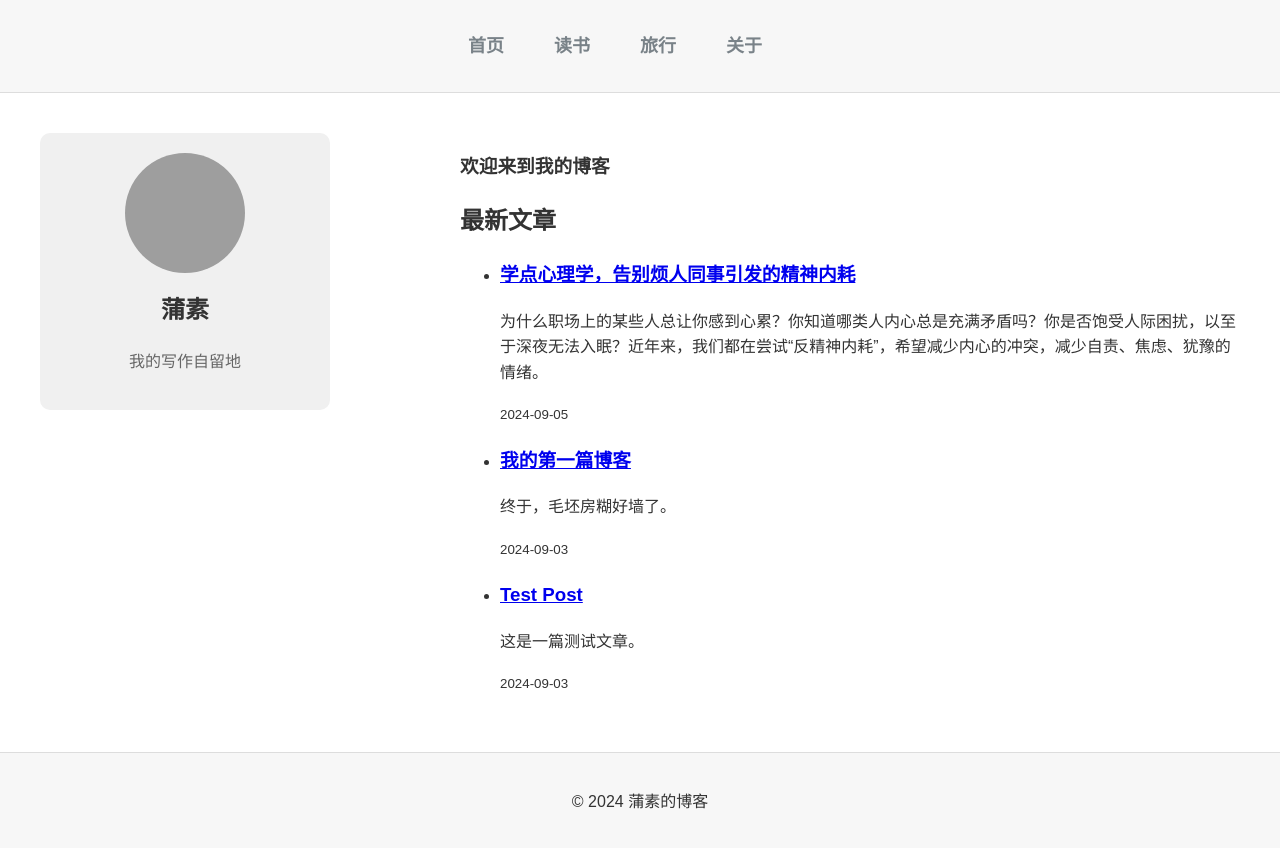
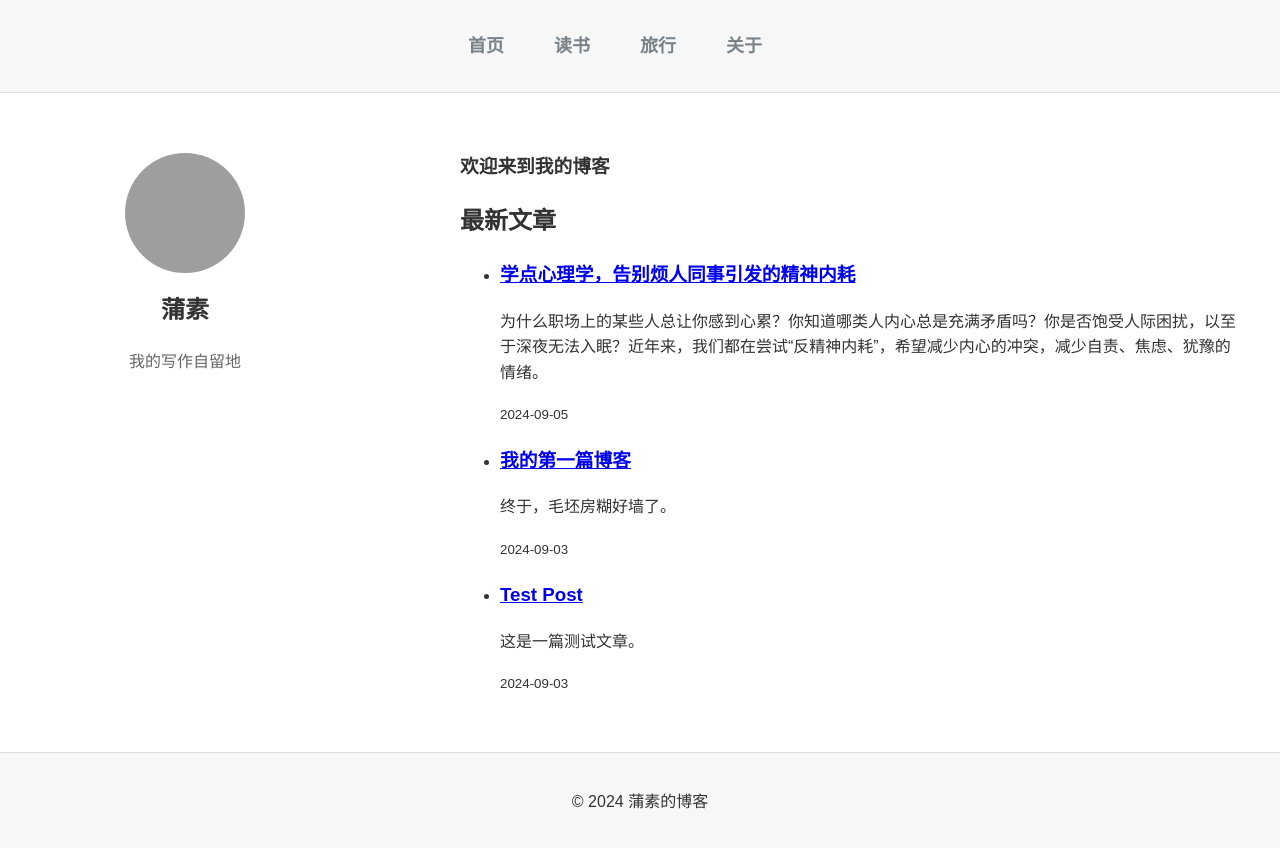
Before and after one commit to pususu/skills-github-pages, a Jekyll site: the page built from index.html, in a window 1280 px wide. Shown: the top 848 px of the page. Built offline with Jekyll 4.4.1, drawn with Linux system fonts in a browser that asks for light colours; grey boxes are pictures that could not be loaded.

Commit message:
Update style.css

```diff
--- a/assets/css/style.css
+++ b/assets/css/style.css
@@ -71,8 +71,9 @@ body {
     margin-right: 30px;
     text-align: center;
     padding: 20px;
-    background-color: #f0f0f0;
-    border-radius: 10px;
+    /* 移除背景颜色 */
+    background-color: transparent; /* 去掉灰色背景 */
+    border-radius: 0; /* 移除圆角 */
 }
 
 /* 个人信息部分 */
@@ -127,6 +128,17 @@ body {
     word-wrap: break-word; /* 确保长单词自动换行 */
 }
 
+/* 在文章日期下方添加作者信息 */
+.post-content .post-meta {
+    font-size: 14px;
+    color: #999;
+    margin-bottom: 10px;
+}
+
+.post-content .post-meta::after {
+    content: " | 作者：蒲素";
+}
+
 /* 页脚样式 */
 .site-footer {
     background-color: #f7f7f7;
@@ -151,8 +163,7 @@ body {
     }
 
     .sidebar {
-        max-width: 100%; /* 在小屏幕下让侧边栏全宽 */
-        margin: 0 0 20px 0; /* 在内容上方显示侧边栏 */
+        display: none; /* 在平板和手机屏幕下隐藏左侧栏 */
     }
 
     .content {
@@ -171,6 +182,6 @@ body {
     }
 
     .sidebar {
-        margin-right: 0; /* 移除侧边距 */
+        display: none; /* 隐藏左侧栏 */
     }
 }
```
